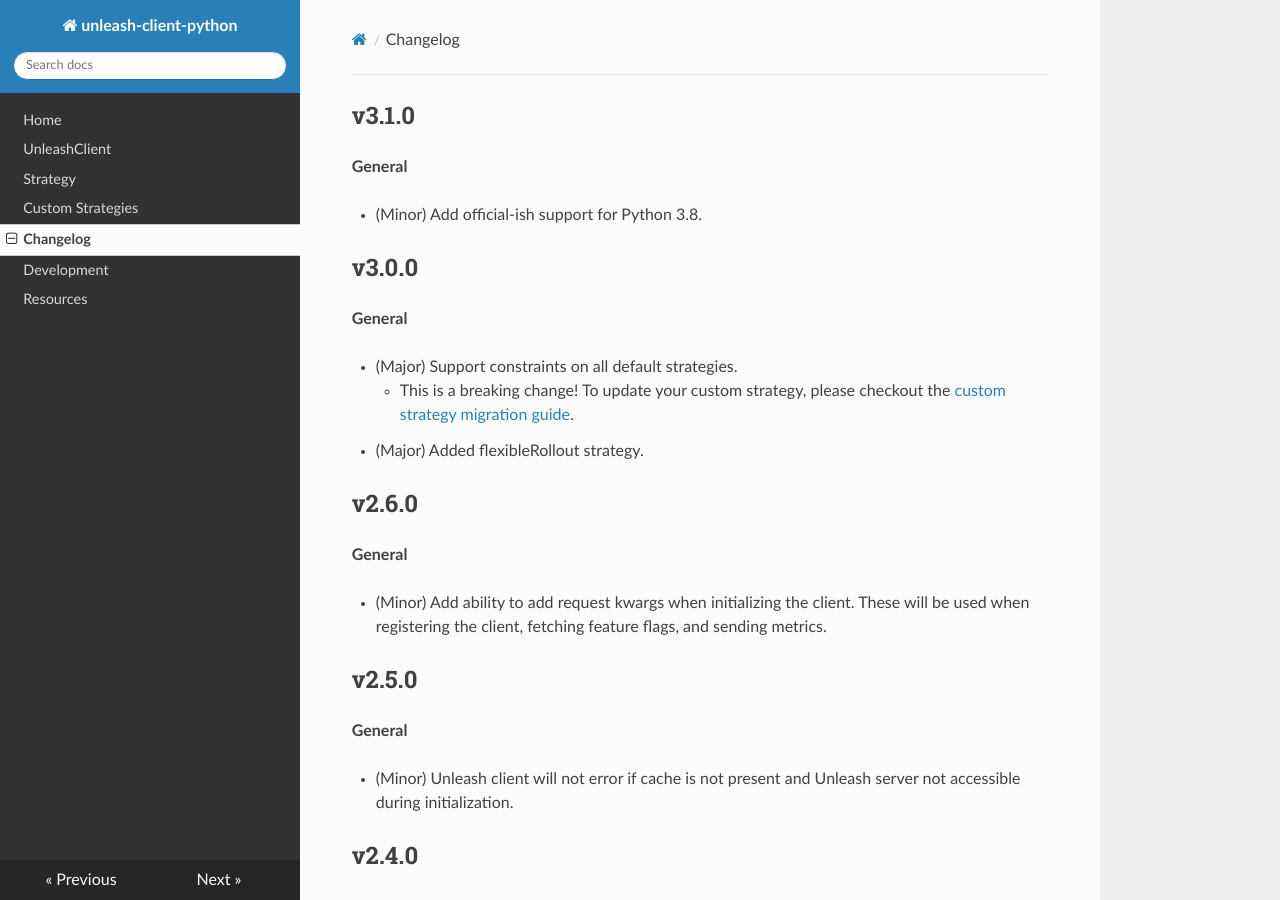
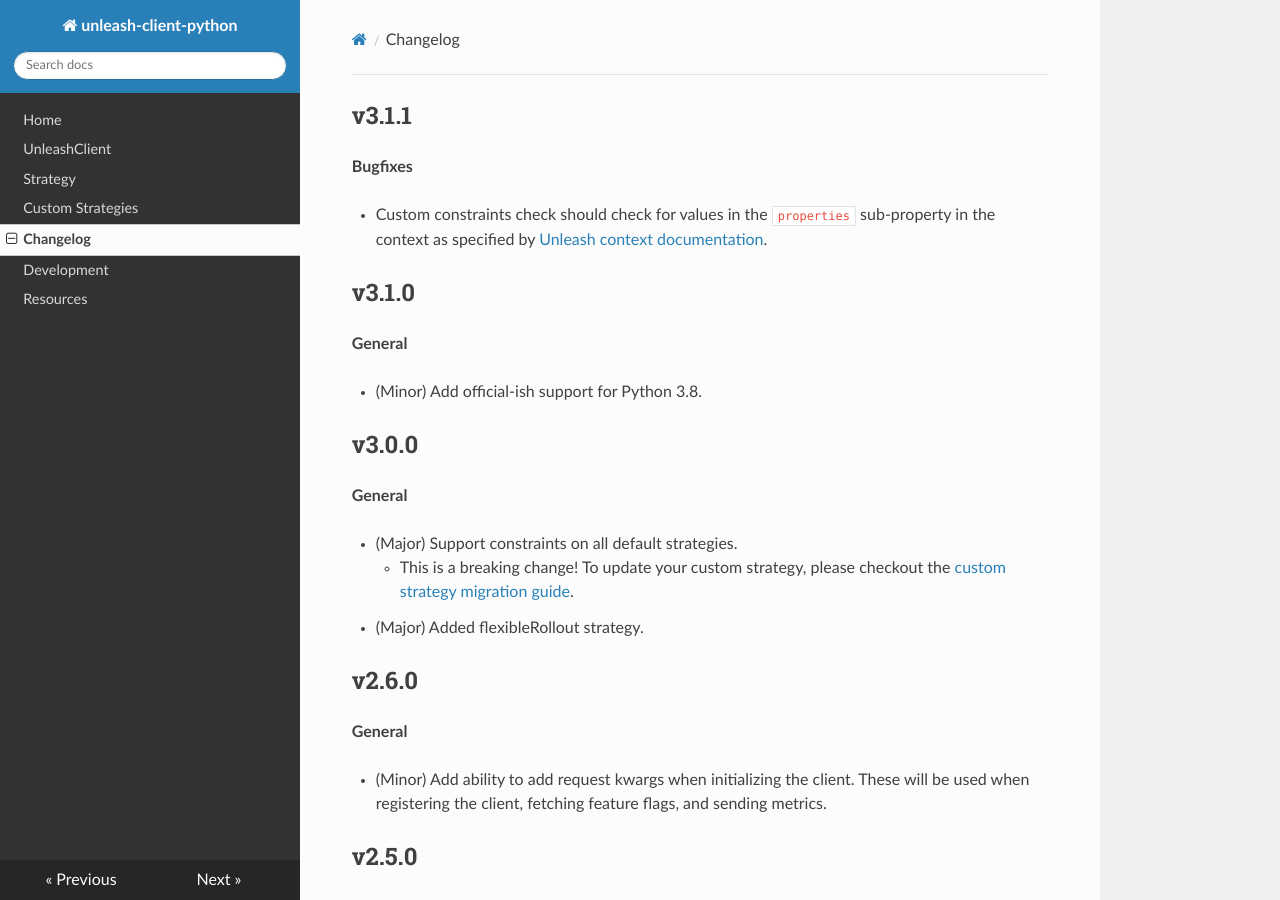
Before and after one commit to Unleash/unleash-client-python, an MkDocs documentation site: the page built from docs/changelog.md, in a window 1280 px wide and 900 px high. Built offline with MkDocs 1.6.1, drawn with Linux system fonts in a browser that asks for light colours; nearby versions of some CDN libraries.

Commit message:
Update changelog.

```diff
--- a/docs/changelog.md
+++ b/docs/changelog.md
@@ -1,3 +1,8 @@
+## v3.1.1
+**Bugfixes**
+
+* Custom constraints check should check for values in the `properties` sub-property in the context as specified by [Unleash context documentation](https://unleash.github.io/docs/unleash_context).
+
 ## v3.1.0
 **General**
 
```
